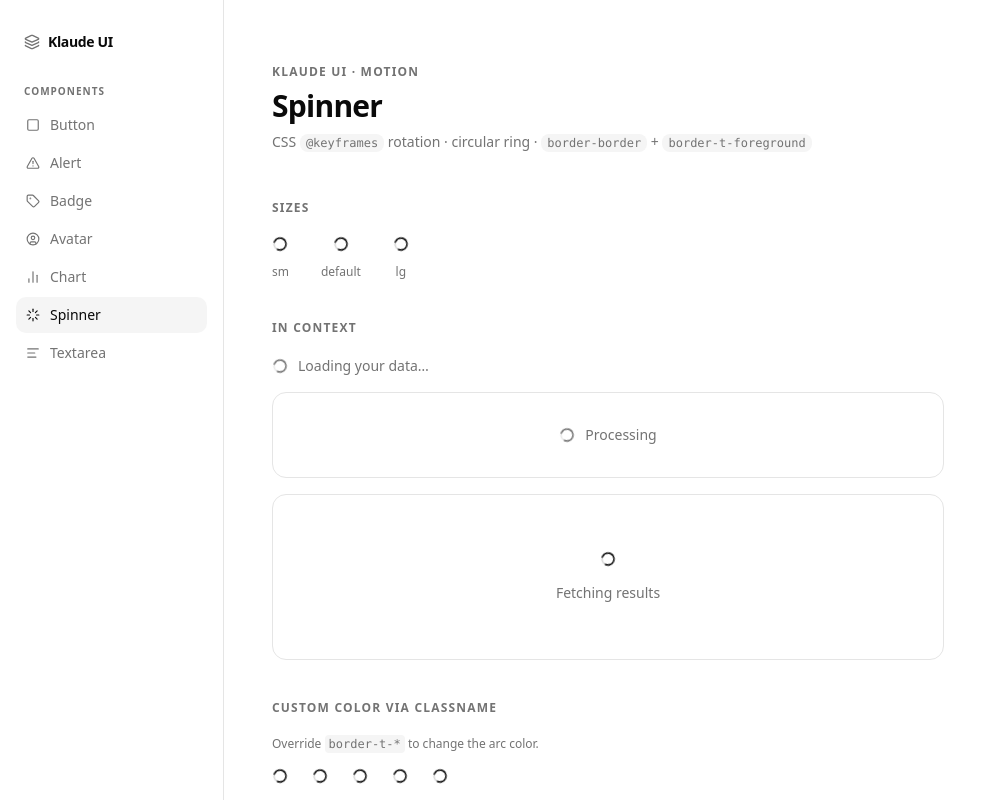
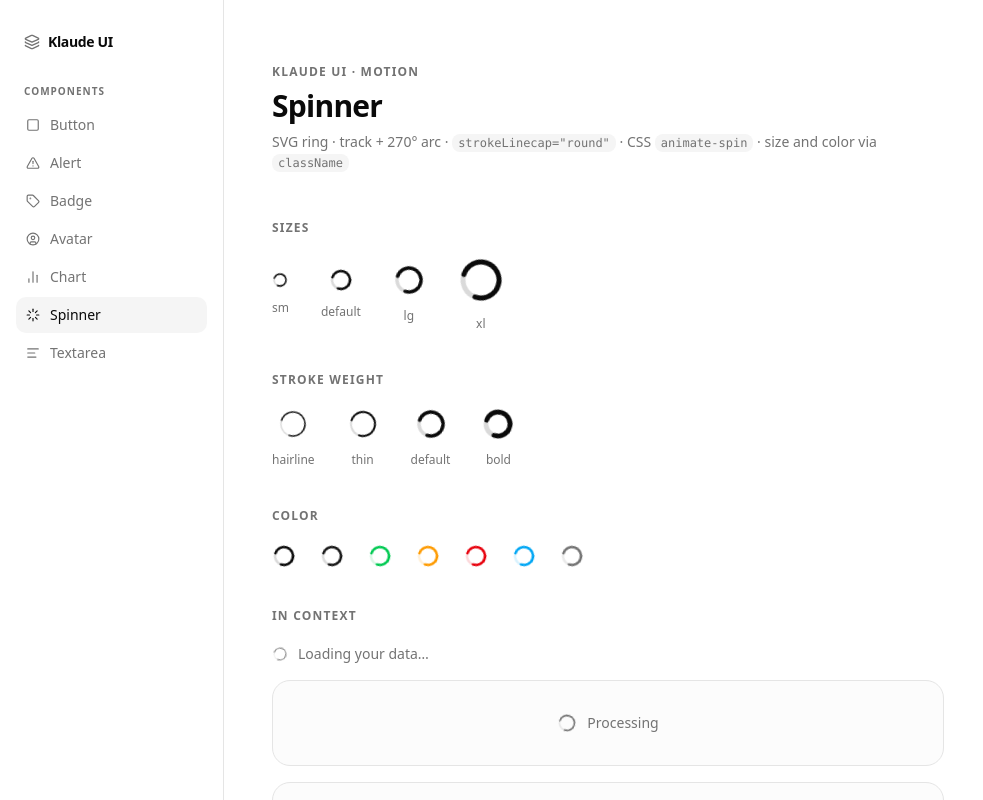
Before and after one commit to jeiwinfrey/klaude-ui-docs, a Next.js app: page / in a window 1280 px wide. Both pictures are taken after a click on the button "Spinner". Shown: the top 800 px of the page, without its empty margins (0-983 px from the left). Built offline with nearby package versions, Linux system fonts and the light colour scheme.

Commit message:
feat: add size and weight showcases

```diff
--- a/showcase/spinner-showcase.tsx
+++ b/showcase/spinner-showcase.tsx
@@ -12,12 +12,12 @@ export default function SpinnerShowcase() {
                     Spinner
                 </h1>
                 <p className="mt-2 text-muted-foreground text-sm">
-                    CSS{" "}
-                    <code className="text-xs bg-muted px-1.5 py-0.5 rounded-md">@keyframes</code>{" "}
-                    rotation · circular ring ·{" "}
-                    <code className="text-xs bg-muted px-1.5 py-0.5 rounded-md">border-border</code>{" "}
-                    +{" "}
-                    <code className="text-xs bg-muted px-1.5 py-0.5 rounded-md">border-t-foreground</code>
+                    SVG ring · track + 270° arc ·{" "}
+                    <code className="text-xs bg-muted px-1.5 py-0.5 rounded-md">strokeLinecap="round"</code>{" "}
+                    · CSS{" "}
+                    <code className="text-xs bg-muted px-1.5 py-0.5 rounded-md">animate-spin</code>{" "}
+                    · size and color via{" "}
+                    <code className="text-xs bg-muted px-1.5 py-0.5 rounded-md">className</code>
                 </p>
             </div>
 
@@ -27,63 +27,79 @@ export default function SpinnerShowcase() {
                     Sizes
                 </h2>
                 <div className="flex items-center gap-8">
-                    <div className="flex flex-col items-center gap-3">
-                        <Spinner size="sm" />
-                        <span className="text-xs text-muted-foreground">sm</span>
-                    </div>
-                    <div className="flex flex-col items-center gap-3">
-                        <Spinner size="default" />
-                        <span className="text-xs text-muted-foreground">default</span>
-                    </div>
-                    <div className="flex flex-col items-center gap-3">
-                        <Spinner size="lg" />
-                        <span className="text-xs text-muted-foreground">lg</span>
-                    </div>
+                    {[
+                        { label: "sm", cls: "size-4" },
+                        { label: "default", cls: "size-6" },
+                        { label: "lg", cls: "size-8" },
+                        { label: "xl", cls: "size-12" },
+                    ].map(({ label, cls }) => (
+                        <div key={label} className="flex flex-col items-center gap-3">
+                            <Spinner className={cls} />
+                            <span className="text-xs text-muted-foreground">{label}</span>
+                        </div>
+                    ))}
+                </div>
+            </section>
+
+            {/* Stroke widths */}
+            <section className="mb-10">
+                <h2 className="text-xs font-semibold tracking-widest uppercase text-muted-foreground mb-5">
+                    Stroke weight
+                </h2>
+                <div className="flex items-center gap-8">
+                    {[
+                        { label: "hairline", sw: 1 },
+                        { label: "thin", sw: 1.5 },
+                        { label: "default", sw: 2.5 },
+                        { label: "bold", sw: 3.5 },
+                    ].map(({ label, sw }) => (
+                        <div key={label} className="flex flex-col items-center gap-3">
+                            <Spinner className="size-8" strokeWidth={sw} />
+                            <span className="text-xs text-muted-foreground">{label}</span>
+                        </div>
+                    ))}
+                </div>
+            </section>
+
+            {/* Colors */}
+            <section className="mb-10">
+                <h2 className="text-xs font-semibold tracking-widest uppercase text-muted-foreground mb-5">
+                    Color
+                </h2>
+                <div className="flex items-center gap-6">
+                    <Spinner className="size-6" />
+                    <Spinner className="size-6 text-primary" />
+                    <Spinner className="size-6 text-green-500" />
+                    <Spinner className="size-6 text-amber-500" />
+                    <Spinner className="size-6 text-destructive" />
+                    <Spinner className="size-6 text-sky-500" />
+                    <Spinner className="size-6 text-muted-foreground" />
                 </div>
             </section>
 
             {/* In context */}
-            <section className="mb-10">
+            <section>
                 <h2 className="text-xs font-semibold tracking-widest uppercase text-muted-foreground mb-5">
                     In context
                 </h2>
                 <div className="flex flex-col gap-4">
                     {/* Inline with text */}
                     <div className="flex items-center gap-2.5 text-sm text-muted-foreground">
-                        <Spinner size="sm" />
+                        <Spinner className="size-4" strokeWidth={1.5} />
                         <span>Loading your data…</span>
                     </div>
 
                     {/* Full-width loading state */}
-                    <div className="flex items-center justify-center gap-2.5 rounded-xl border border-border py-8 text-sm text-muted-foreground">
-                        <Spinner />
+                    <div className="flex items-center justify-center gap-2.5 rounded-2xl border border-border bg-muted/30 py-8 text-sm text-muted-foreground">
+                        <Spinner className="size-5" strokeWidth={2} />
                         <span>Processing</span>
                     </div>
 
-                    {/* Large centered */}
-                    <div className="flex flex-col items-center justify-center gap-4 rounded-xl border border-border py-14">
-                        <Spinner size="lg" />
+                    {/* Large centred */}
+                    <div className="flex flex-col items-center justify-center gap-4 rounded-2xl border border-border bg-muted/30 py-14">
+                        <Spinner className="size-10" strokeWidth={1.5} />
                         <span className="text-sm text-muted-foreground">Fetching results</span>
                     </div>
-                </div>
-            </section>
-
-            {/* Custom color via className */}
-            <section>
-                <h2 className="text-xs font-semibold tracking-widest uppercase text-muted-foreground mb-5">
-                    Custom color via className
-                </h2>
-                <p className="text-xs text-muted-foreground mb-4">
-                    Override{" "}
-                    <code className="bg-muted px-1 py-0.5 rounded">border-t-*</code>{" "}
-                    to change the arc color.
-                </p>
-                <div className="flex items-center gap-6">
-                    <Spinner />
-                    <Spinner className="border-t-primary" />
-                    <Spinner className="border-t-destructive" />
-                    <Spinner className="border-t-chart-1" />
-                    <Spinner className="border-t-chart-2" />
                 </div>
             </section>
         </div>
```
